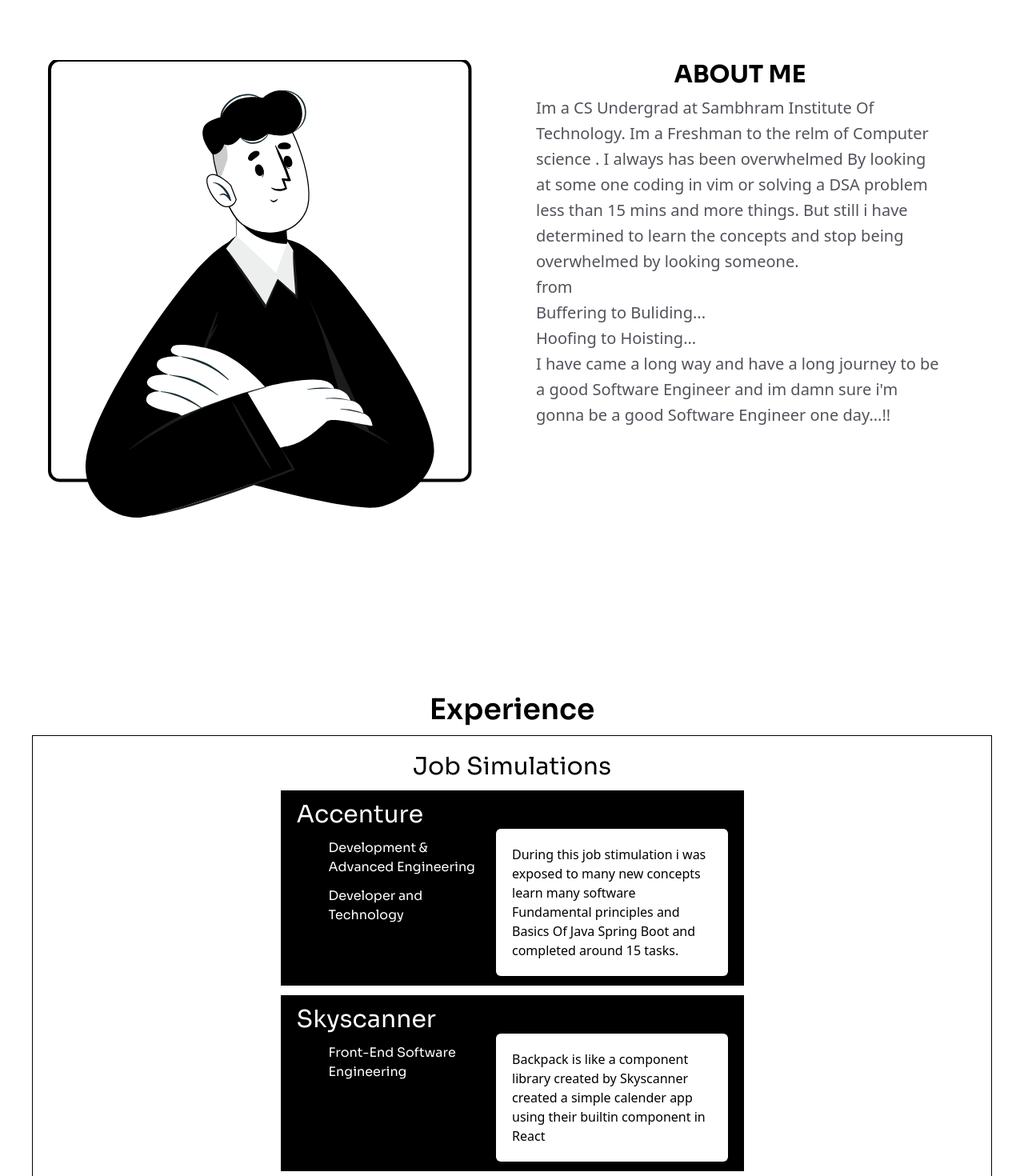
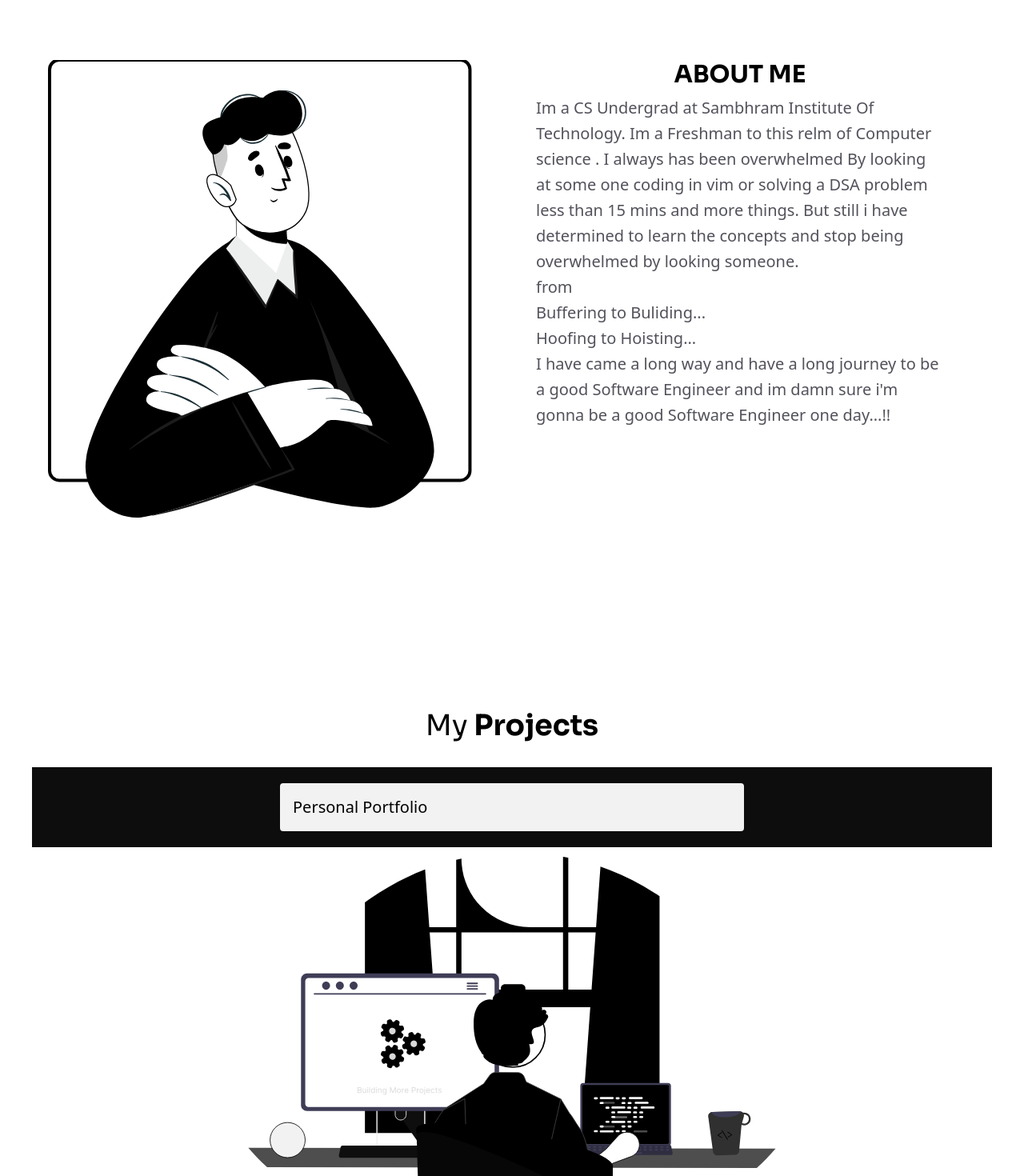
Before and after one commit to iamdk353/portfolio, a React (Vite) app: page / in a window 1280 px wide. Shown: the part 1460-2930 px from the top of the page at 80% size. Built offline with nearby package versions, Linux system fonts and the light colour scheme.

Commit message:
removed experience section

```diff
--- a/src/components/About.tsx
+++ b/src/components/About.tsx
@@ -19,17 +19,15 @@ const About = () => {
           whileInView={{ opacity: 1, x: 0 }}
           transition={{ duration: 0.5, delay: 0.5 }}
         >
-          <p
-            className={`text-sm leading-6 md:text-xl text-zinc-600 md:leading-8 px-3 md:px-10
+          <div
+            className={`text-sm leading-6 md:text-xl text-zinc-600 md:leading-8 px-3 md:px-10  cursor-default
+
               `}
           >
             {" "}
-            Im a CS Undergrad at{" "}
-            <a href="https://sambhramit.com/" target="_blank">
-              Sambhram Institute Of Technology.
-            </a>
+            Im a CS Undergrad at Sambhram Institute Of Technology.
             {"  "}
-            Im a Freshman to the relm of Computer science . I always has been
+            Im a Freshman to this relm of Computer science . I always has been
             overwhelmed By looking at some one coding in vim or solving a DSA
             problem less than 15 mins and more things. But still i have
             determined to learn the concepts and stop being overwhelmed by
@@ -39,7 +37,7 @@ const About = () => {
             Hoisting... <br />I have came a long way and have a long journey to
             be a good Software Engineer and im damn sure i'm gonna be a good
             Software Engineer one day...!!
-          </p>
+          </div>
         </motion.div>
       </div>
     </div>
--- /dev/null
+++ b/src/components/ExpTab.tsx
@@ -0,0 +1,16 @@
+const ExpTab = ({
+  heading,
+}: {
+  heading: String;
+  info: String;
+  btnName: String;
+}) => {
+  return (
+    <div className="w-[100%] h-[40vh] md:w-[70%] md:h-[30vh] bg-black p-3">
+      <div className="badge py-6 font-semibold text-xl md:text-3xl">
+        {heading}
+      </div>
+    </div>
+  );
+};
+export default ExpTab;
--- a/src/components/Experience.tsx
+++ b/src/components/Experience.tsx
@@ -1,55 +1,18 @@
+import ExpTab from "./ExpTab";
+
 const Experience = () => {
   return (
     <div>
       <div className="mx-auto sora text-4xl w-full font-semibold flex justify-center">
         Experience
       </div>
-      <div className="w-full flex items-center p-5 flex-col border border-black mt-3 space-y-3">
-        <div className="sora text-black text-3xl">Job Simulations</div>
-        <div className=" w-[95%] md:w-[50%] bg-black p-3 px-5">
-          <div className="flex items-center">
-            <div className="sora text-3xl text-white">Accenture</div>
-          </div>
-          <div className="flex flex-col md:flex-row">
-            <div className="space-y-3 my-3 flex-1">
-              <div className="sora text-white pl-10">
-                <a href="https://drive.google.com/file/d/1SIcwgquWfVIvYKoKYn7f_J6YC4OqJ1Ay/view">
-                  {" "}
-                  Development & Advanced Engineering
-                </a>
-              </div>
-              <div className="sora text-white pl-10">
-                <a href="https://drive.google.com/file/d/1924BWrcUVnShBGpHy8wF96Z4rp3BC3fC/view">
-                  Developer and Technology
-                </a>
-              </div>
-            </div>
-            <div className="bg-white flex-1 p-5 rounded-md">
-              During this job stimulation i was exposed to many new concepts
-              learn many software Fundamental principles and Basics Of Java
-              Spring Boot and completed around 15 tasks.
-            </div>
-          </div>
-        </div>
-        <div className=" w-[95%] md:w-[50%] bg-black p-3 px-5 ">
-          <div className="flex items-center">
-            <div className="sora text-3xl text-white">Skyscanner</div>
-          </div>
-          <div className="flex flex-col md:flex-row">
-            <div className="space-y-3 my-3 flex-1">
-              <div className="sora text-white pl-10">
-                <a href="https://drive.google.com/file/d/1HlbjibPh1pLSVvmpd_9f3bhTZ3aWKMHy/view">
-                  {" "}
-                  Front-End Software Engineering
-                </a>
-              </div>
-            </div>
-            <div className="bg-white flex-1 p-5 rounded-md">
-              Backpack is like a component library created by Skyscanner created
-              a simple calender app using their builtin component in React
-            </div>
-          </div>
-        </div>
+      <div className="w-full flex items-center p-5 flex-col border border-black mt-3 space-y-3  justify-center ">
+        <div className="sora text-black text-3xl ">Job Simulations</div>
+        <ExpTab
+          heading={"SkyScanner"}
+          info={"this is a info page where info is stored"}
+          btnName={"Advance engineering"}
+        />
       </div>
     </div>
   );
--- a/src/components/Projects.tsx
+++ b/src/components/Projects.tsx
@@ -80,7 +80,7 @@ const Projects = () => {
         <Project
           name={"Personal Portfolio"}
           desc={
-            "This is my personal portfolio where I share my skills, experience,projects,and many more.. looking forward to add a testimonial section with real user feed back.."
+            "This is my personal portfolio where I share my skills, experience,projects,and many more.. "
           }
           live={"#"}
           source={"https://github.com/iamdk353/portfolio"}
--- a/src/main.tsx
+++ b/src/main.tsx
@@ -6,7 +6,7 @@ import "./index.css";
 import Skills from "./components/Skills";
 import About from "./components/About";
 import Projects from "./components/Projects";
-import Experience from "./components/Experience";
+// import Experience from "./components/Experience";
 ReactDOM.createRoot(document.getElementById("root")!).render(
   <React.StrictMode>
     <App />
@@ -20,7 +20,7 @@ function App() {
       <Hero />
       <Skills />
       <About />
-      <Experience />
+      {/* <Experience /> */}
       <Projects />
     </div>
   );
```
